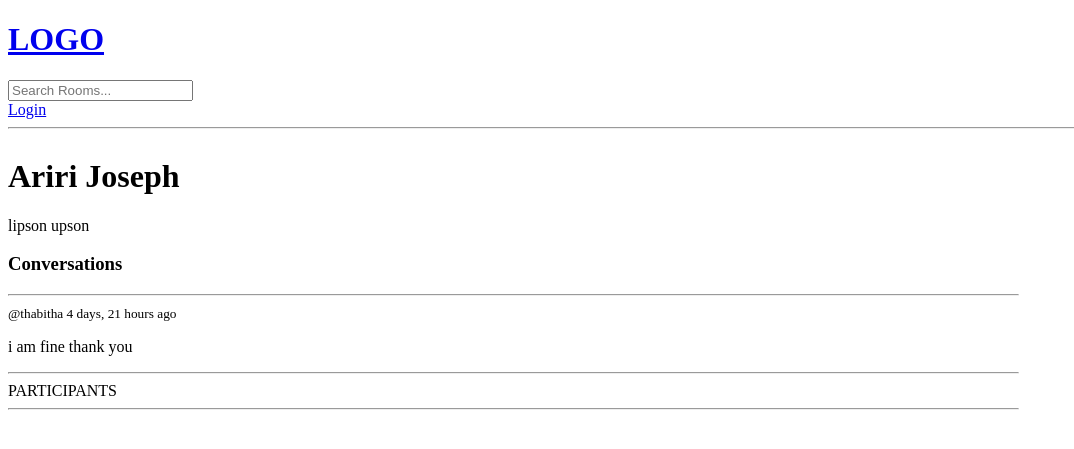
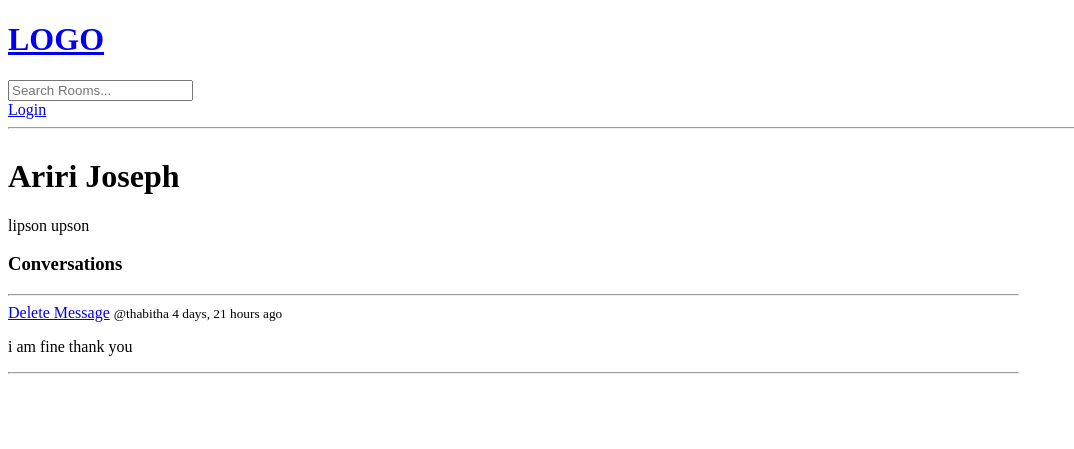
Before and after one commit to josephsno/first-django-project, a Django app: page /room/5/ in a window 1280 px wide. Shown: the top 449 px of the page, without its empty margins (0-1074 px from the left). Run offline with Django 4.2, Linux system fonts and the light colour scheme; data comes from the database, SQL or seed files in the repository; both versions use the stored data as it was after the commit.

Commit message:
Added a delete message feature in the groups

```diff
--- a/base/models.py
+++ b/base/models.py
@@ -17,7 +17,8 @@ class Room(models.Model):
     topic = models.ForeignKey(Topic, on_delete=models.SET_NULL, null=True)
     name = models.CharField(max_length=200)
     description = models.TextField(null=True, blank=True)
-    # participants =
+    participants = models.ManyToManyField(
+        User, related_name='participants', blank=True)
     updated = models.DateTimeField(auto_now=True)
     created = models.DateTimeField(auto_now_add=True)
 
--- a/base/templates/base/room.html
+++ b/base/templates/base/room.html
@@ -20,6 +20,7 @@
                     <hr>
                         {% for message in room_messages %}
                             <div>
+                                <a href="{% url 'delete-message' message.id %}">Delete Message</a>
                                 <small>@{{ message.user }}
                                     {{ message.created|timesince }}
                                     ago</small>
@@ -38,9 +39,17 @@
 
 
                 </div>
-                <div>
-                    <h>PARTICIPANTS</h>
-                    <hr></div>
+                {% if request.user.is_authenticated %}
+                    <div>
+                        <h>PARTICIPANTS</h>
+                        <hr>
+                            {% for user in participants %}
+                                <p>@{{ user }}</p>
+
+
+                            {% endfor %}
+                        </div>
+                    {% endif %}
                 </div>
 
             {% endblock %}
--- a/base/urls.py
+++ b/base/urls.py
@@ -9,6 +9,7 @@ urlpatterns = [
     path('room/<str:pk>/', views.room, name="room"),
     path('create-room/', views.createRoom, name='create-room'),
     path('update-room/<str:pk>/', views.updateRoom, name='update-room'),
-    path('delete-room/<str:pk>/', views.deleteRoom, name='delete-room')
+    path('delete-room/<str:pk>/', views.deleteRoom, name='delete-room'),
+    path('delete-message/<str:pk>/', views.deletemessage, name='delete-message')
 
 ]
--- a/base/views.py
+++ b/base/views.py
@@ -84,15 +84,18 @@ def home(request):
 def room(request, pk):
     room = Room.objects.get(id=pk)
     room_messages = room.message_set.all().order_by('-created')
+    participants = room.participants.all()
     if request.method == "POST":
         message = Message.objects.create(
             user=request.user,
             room=room,
             body=request.POST.get('body')
         )
+        room.participants.add(request.user)
         return redirect('room', pk=room.id)
 
-    context = {"room": room, 'room_messages': room_messages}
+    context = {"room": room, 'room_messages': room_messages,
+               'participants': participants}
     return render(request, 'base/room.html', context)
 
 
@@ -135,3 +138,15 @@ def deleteRoom(request, pk):
     if request.user != room.host:
         return HttpResponse('you are not allowed to do this!!')
     return render(request, 'base/delete.html', {'obj': room})
+
+
+@login_required(login_url='login')
+def deletemessage(request, pk):
+    roommessage = Message.objects.get(id=pk)
+    if request.method == 'POST':
+        roommessage.delete()
+        return redirect('room', roommessage.room_id)
+
+    if request.user != roommessage.user:
+        return HttpResponse('you are not allowed to do this!!')
+    return render(request, 'base/delete.html', {'messobj': roommessage})
```
Also changed, not shown: base/migrations/0003_alter_room_options_room_participants.py (added), db.sqlite3.
